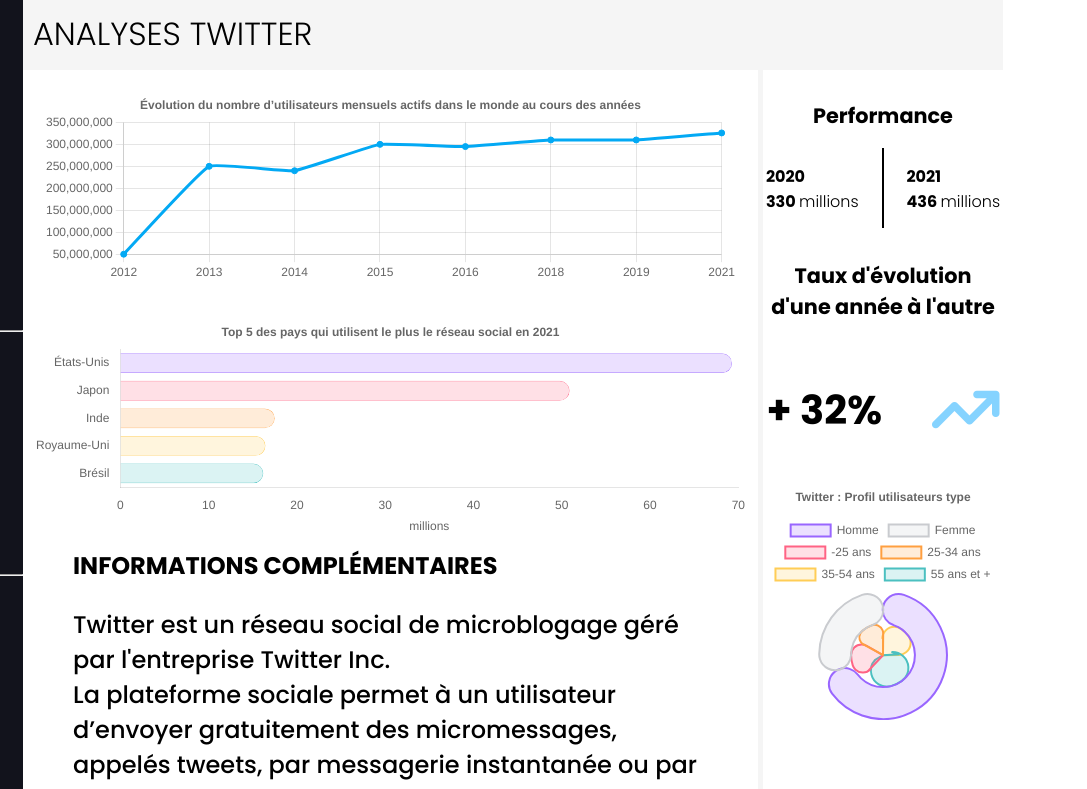
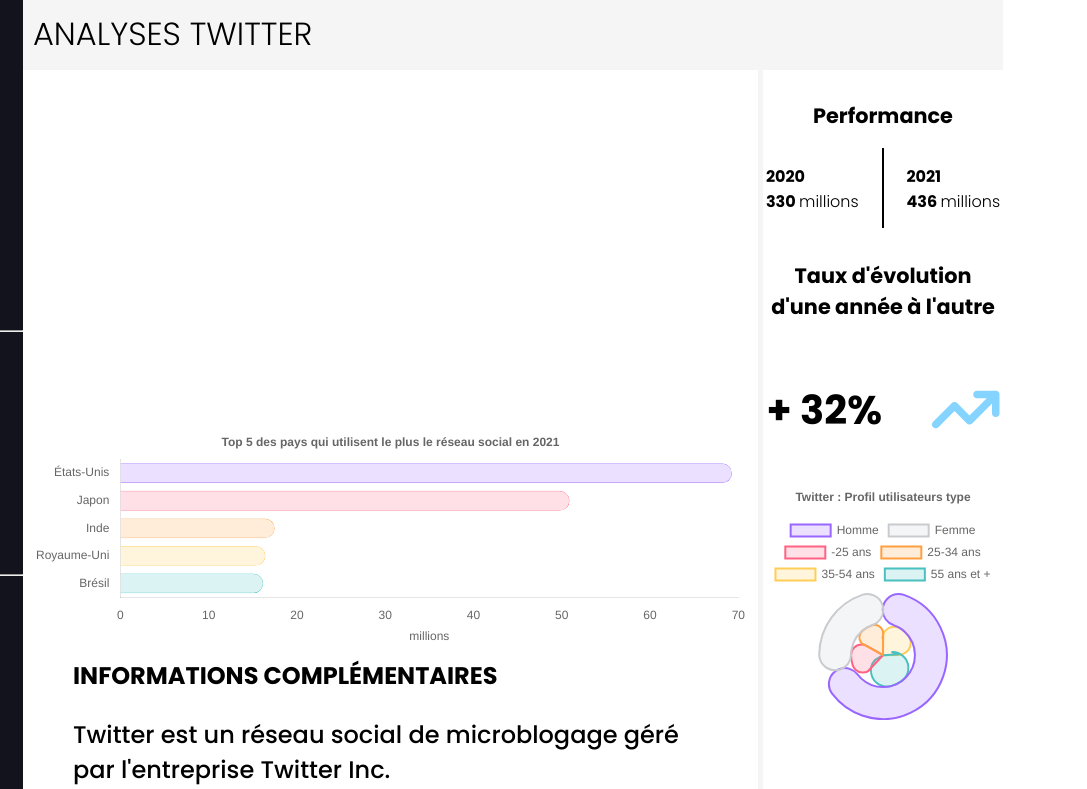
Before and after one commit to amezir/DataViz, a plain HTML site: page Analyse twitter.html in a window 1280 px wide. Shown: the top 789 px of the page, 277-1364 px from the left, 1087 px wide, since content can reach past the window. Drawn offline with Linux system fonts and the light colour scheme.

Commit message:
Update Analyse twitter.html

```diff
--- a/Analyse twitter.html
+++ b/Analyse twitter.html
@@ -88,40 +88,6 @@
   </div>
 
   <script>
-    new Chart(document.getElementById("Chart2twitterline").getContext('2d'), {
-      type: 'line',
-      options: {
-        responsive: true,
-        plugins: {
-          legend: { display: false },
-          title: {
-            display: true,
-            text: 'Évolution du nombre d’utilisateurs mensuels actifs dans le monde au cours des années'
-          }
-        }, scales: {
-          x: {
-            title: {
-              display: true
-            }
-          }
-
-        }
-      },
-      data: {
-        labels: ["2012", "2013", "2014", "2015", "2016", "2018", "2019", "2021"],
-
-        datasets: [{
-          label: 'Nombre d’utilisateurs mensuels',
-          data: [50000000, 250000000, 240000000, 300000000, 295000000, 310000000, 310000000, 326000000],
-          fill: false,
-          borderColor: 'rgb(3, 169, 244)',
-          backgroundColor: 'rgb(3, 169, 244)',
-          tension: 0.1
-        }]
-      }
-    });
-
-
     new Chart(document.getElementById("Chart3snapline"), {
       type: 'line',
       options: {
```
